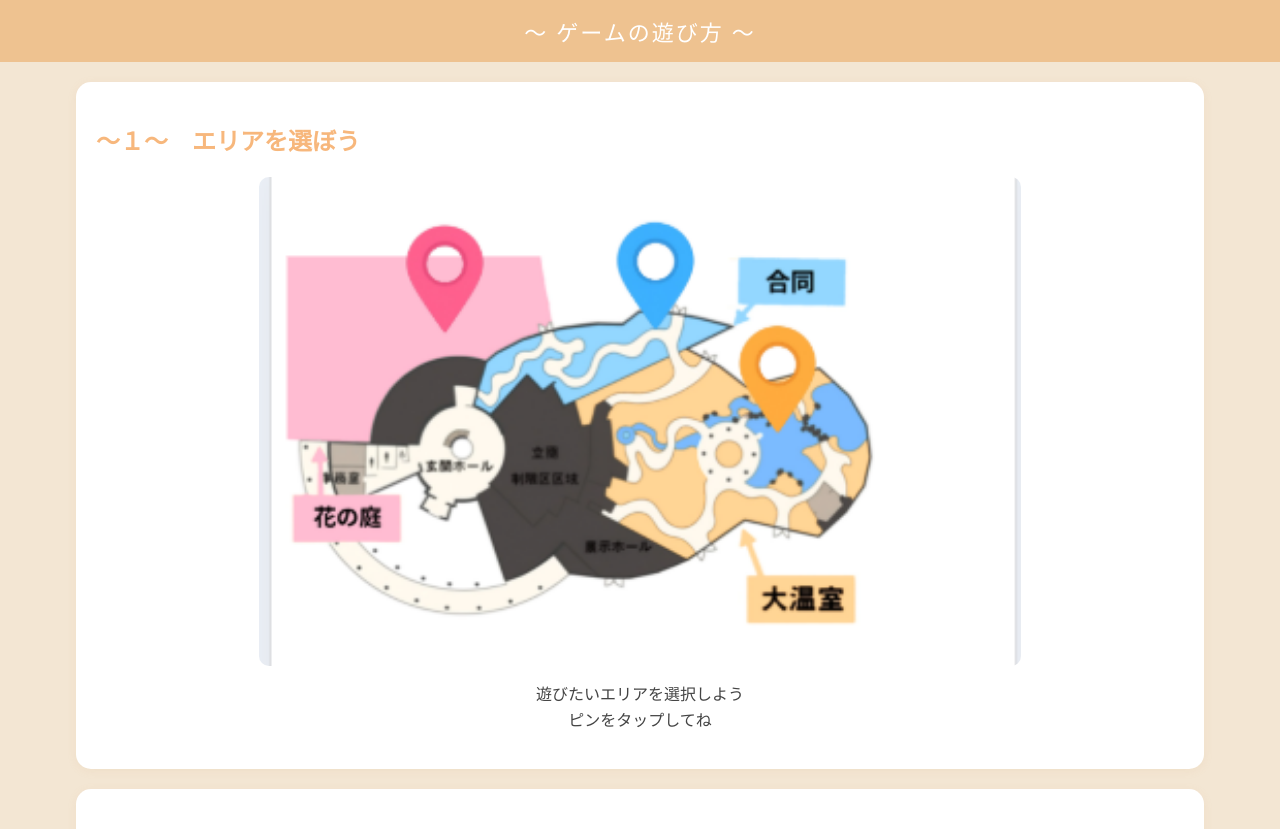
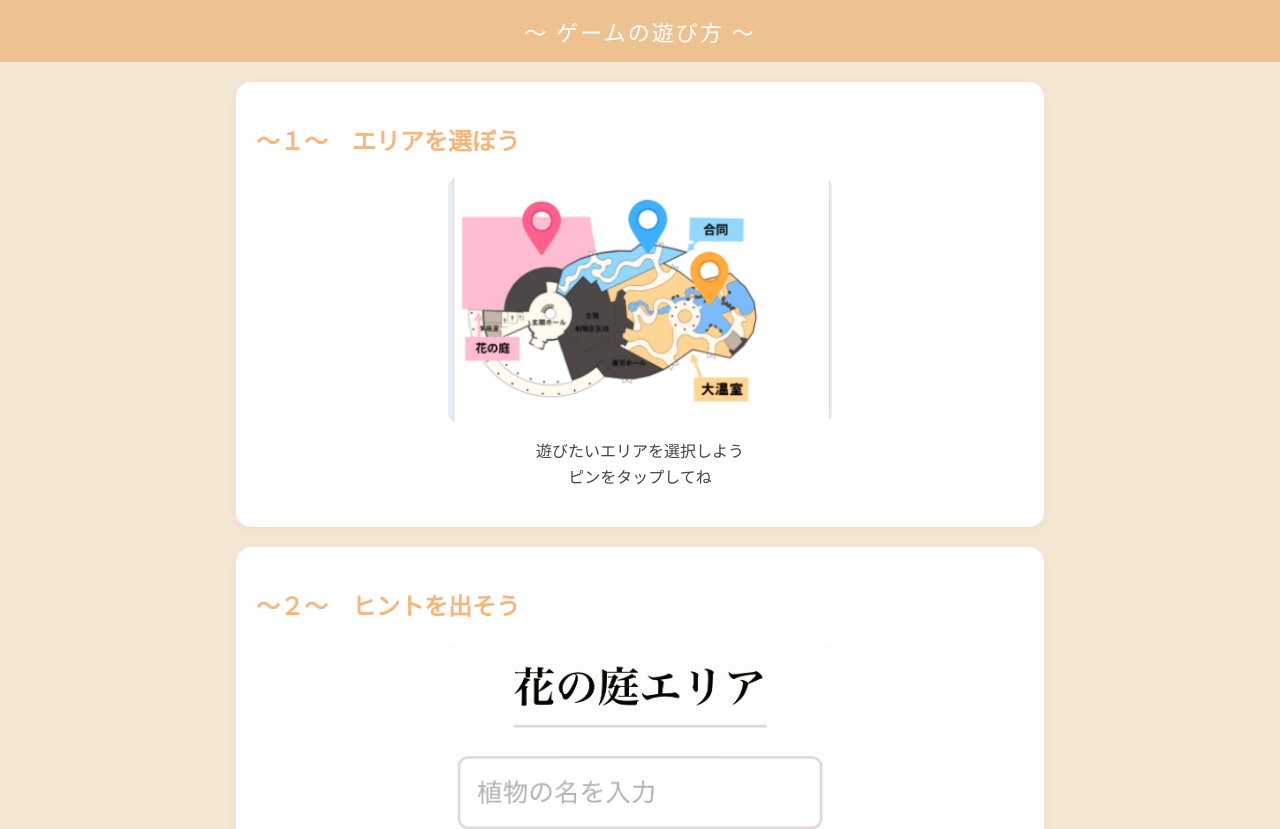
Before and after one commit to NA-0424/-, a plain HTML site: page explain.html in a window 1280 px wide. Shown: the top 829 px of the page. Drawn offline with Linux system fonts and the light colour scheme.

Commit message:
Add responsive styles for rule-step class

```diff
--- a/explain.html
+++ b/explain.html
@@ -76,6 +76,20 @@ footer button {
 footer button:hover {
   background: #f3a85b;
 }
+
+@media (min-width: 700px) {
+  .rule-step {
+  background: white;
+  width: 60%;
+  margin: 20px auto;
+  border-radius: 15px;
+  box-shadow: 0 2px 10px rgba(214, 158, 111, 0.1);
+  padding: 20px;
+}
+  .rule-step img{
+    width: 50%;
+}
+
 </style>
 </head>
 
```
